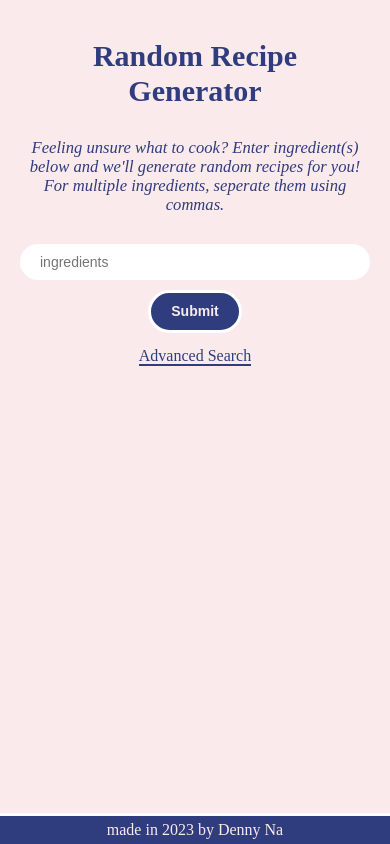
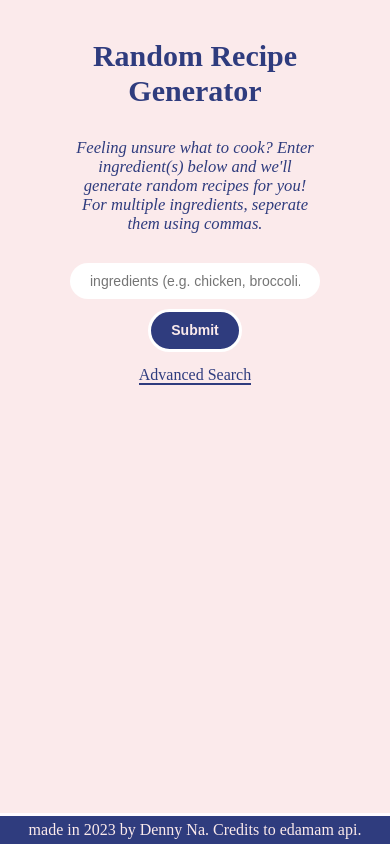
Before and after one commit to daeheumna/projectThree, a React (Create React App) app: page / in a window 390 px wide. Built offline with nearby package versions, Linux system fonts and the light colour scheme; a web font is replaced by a local one.

Commit message:
fixed up some media queries for responsiveness down to 320px

```diff
--- a/src/App.js
+++ b/src/App.js
@@ -23,7 +23,7 @@ function App() {
     </div>
 
     <footer>
-      <p>made in 2023 by Denny Na</p>
+      <p>made in 2023 by Denny Na. Credits to edamam api.</p>
     </footer>
     </div>
   );
--- a/src/components/AdvancedForm.js
+++ b/src/components/AdvancedForm.js
@@ -1,7 +1,4 @@
-
-
 const AdvancedForm = (props) => {
-
 
     return (
 
--- a/src/components/AdvancedSearch.js
+++ b/src/components/AdvancedSearch.js
@@ -49,8 +49,8 @@ const AdvancedSearch = () => {
         const url = new URL('https://api.edamam.com/api/recipes/v2');
         url.search = new URLSearchParams({
             type: 'any',
-            app_id: '37457af6',
-            app_key: '4e5b5013620e0769c87783ec9aef2ca3',
+            app_id: process.env.REACT_APP_API_ID,
+            app_key: process.env.REACT_APP_API_KEY,
             random: true,
             q: ingredientInput,
             mealType: mealType,
--- a/src/components/Form.js
+++ b/src/components/Form.js
@@ -2,7 +2,7 @@ const Form = (props) => {
     return (
             <form onSubmit={props.handleSubmit} className='basicForm'>
                 <label htmlFor='ingredients' className="sr-only">Ingredients</label>
-                <input type='text' id='ingredients' onChange={props.handleChange} value={props.typedValue} required placeholder="ingredients"></input>
+                <input type='text' id='ingredients' onChange={props.handleChange} value={props.typedValue} required placeholder="ingredients (e.g. chicken, broccoli...)"></input>
 
                 <button>Submit</button>
             </form>
--- a/src/components/Recipes.js
+++ b/src/components/Recipes.js
@@ -22,8 +22,8 @@ const Recipes = () => {
         const url = new URL('https://api.edamam.com/api/recipes/v2');
         url.search = new URLSearchParams({
             type: 'any',
-            app_id: '37457af6',
-            app_key: '4e5b5013620e0769c87783ec9aef2ca3',
+            app_id: process.env.REACT_APP_API_ID,
+            app_key: process.env.REACT_APP_API_KEY,
             random: true,
             q: ingredientInput
         })
@@ -47,7 +47,7 @@ const Recipes = () => {
             })
             .catch((err) => {
                 console.log(err.message)
-                alert("We couldn't find any recipes with that combination... Please try something else")
+                alert("We couldn't find any recipes with that combination... Please try something else!")
 
             })
     }
--- a/src/index.css
+++ b/src/index.css
@@ -200,7 +200,6 @@ form button {
   transition: opacity 0.3s;
 }
 
-
 .gallery .caption:hover {
   opacity: 1;
 }
@@ -209,11 +208,9 @@ form button {
   overflow-y: scroll;
 }
 
-
 .gallery .caption li {
   font-size: 0.9rem;
 }
-
 
 .recipe-container h3 {
   padding: 10px 0 10px 0;
@@ -226,7 +223,6 @@ form button {
   color: #FBEAEB;
   font-size: 0.9rem;
 }
-
 
 .text-container h4 {
   margin-top: 10px;
@@ -247,7 +243,6 @@ footer p {
   color: #FBEAEB;
   border-top: 3px solid #FFFBFF;
 }
-
 
 @media (max-width: 1415px) {
   .recipe-container {
@@ -275,3 +270,13 @@ footer p {
   }
 
 }
+
+@media (max-width: 400px){
+  header h5{
+    width: 250px;
+  }
+
+  input {
+    width: 250px;
+  }
+}
```
Also changed, not shown: 1 other file (tests, documents, lock files or other folders).
